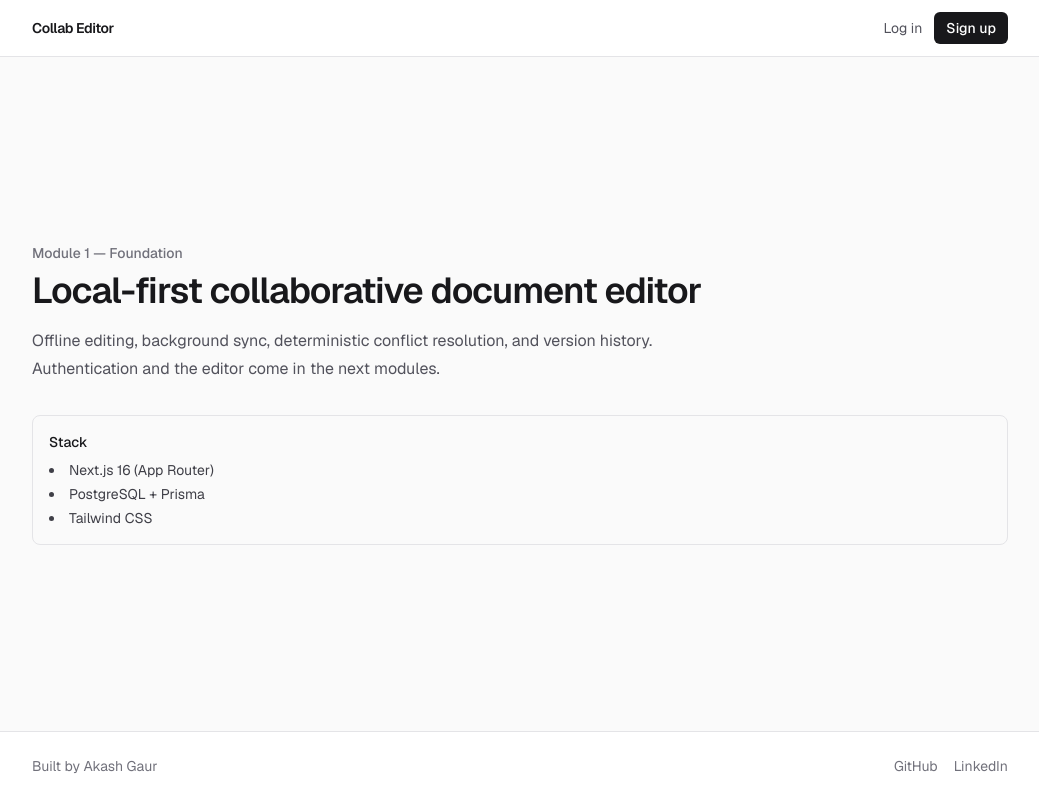
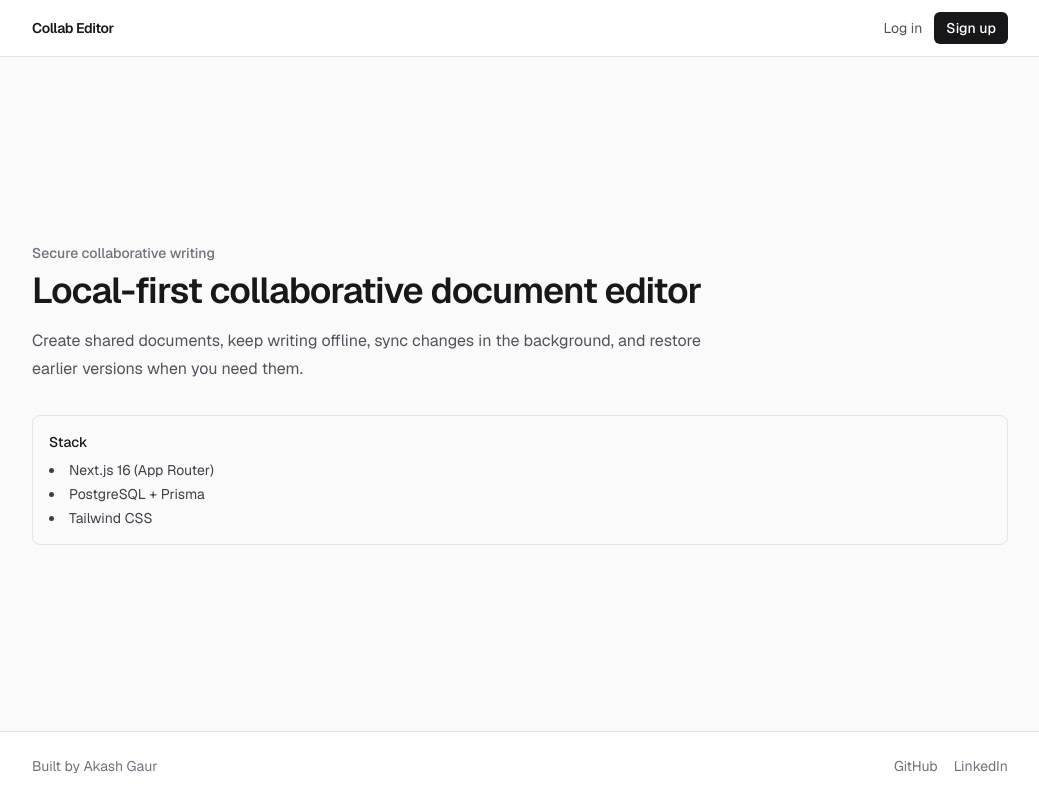
Before and after one commit to Gaur2526/AkashGaur_FullStackAssignment, a Next.js app: page / in a window 1280 px wide. Shown: the whole page, without its empty margins (120-1159 px from the left). Built offline with nearby package versions, Linux system fonts and the light colour scheme; no server answers.

Commit message:
UI changes

```diff
--- a/app/documents/[id]/page.tsx
+++ b/app/documents/[id]/page.tsx
@@ -77,7 +77,7 @@ export default async function DocumentPage({ params }: DocumentPageProps) {
           <h2 className="text-sm font-medium text-zinc-900">Content</h2>
           {userCanEdit ? (
             <p className="mt-2 text-sm text-zinc-600">
-              Edits save to IndexedDB instantly. Server sync arrives in Module 6.
+              Edits save locally first, then sync to the server in the background.
             </p>
           ) : (
             <p className="mt-2 text-sm text-amber-700">
--- a/app/page.tsx
+++ b/app/page.tsx
@@ -1,13 +1,15 @@
 export default function Home() {
   return (
     <div className="mx-auto flex w-full max-w-5xl flex-1 flex-col justify-center px-4 py-16 sm:px-6">
-      <p className="text-sm font-medium text-zinc-500">Module 1 — Foundation</p>
+      <p className="text-sm font-medium text-zinc-500">
+        Secure collaborative writing
+      </p>
       <h1 className="mt-2 text-3xl font-semibold tracking-tight text-zinc-900 sm:text-4xl">
         Local-first collaborative document editor
       </h1>
       <p className="mt-4 max-w-2xl text-base leading-7 text-zinc-600">
-        Offline editing, background sync, deterministic conflict resolution, and
-        version history. Authentication and the editor come in the next modules.
+        Create shared documents, keep writing offline, sync changes in the
+        background, and restore earlier versions when you need them.
       </p>
       <div className="mt-8 rounded-lg border border-zinc-200 bg-zinc-50 p-4 text-sm text-zinc-700">
         <p className="font-medium text-zinc-900">Stack</p>
```
